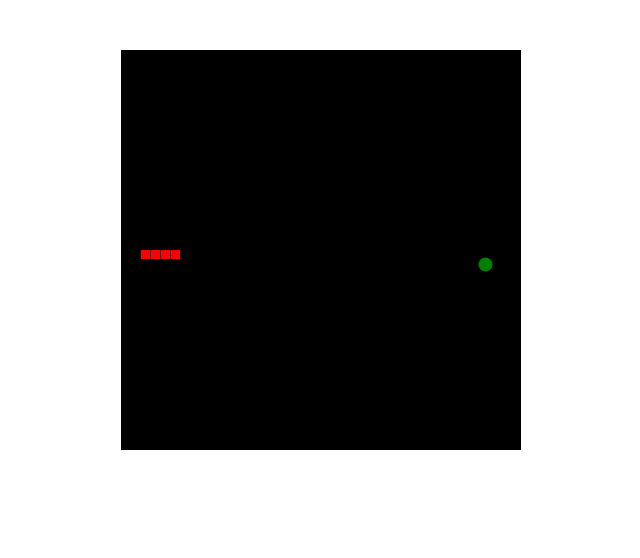
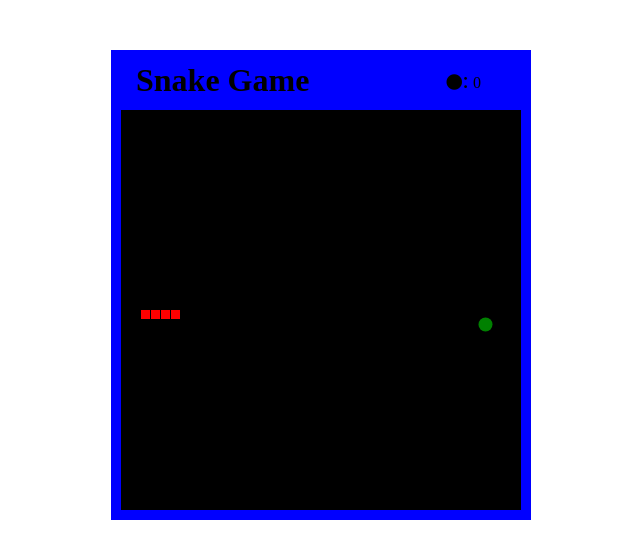
Before and after one commit to shrki416/snake-game-1, a plain HTML site: page index.html in a window 1280 px wide. Shown: the whole page, without its empty margins (319-959 px from the left). Drawn offline with Linux system fonts and the light colour scheme.

Commit message:
add score keeper

```diff
--- a/index.html
+++ b/index.html
@@ -3,13 +3,19 @@
 <head>
     <meta charset="UTF-8">
     <meta name="viewport" content="width=device-width, initial-scale=1.0">
+    <link rel="stylesheet" href="https://pro.fontawesome.com/releases/v5.10.0/css/all.css" integrity="sha384-AYmEC3Yw5cVb3ZcuHtOA93w35dYTsvhLPVnYs9eStHfGJvOvKxVfELGroGkvsg+p" crossorigin="anonymous"/>
     <link rel="stylesheet" href="./style.css">
     <title>Snake Game</title>
 </head>
 <body>
     <div class="container">
+        <div class="header">
+            <h1>Snake Game</h1>
+            <div class="score">
+                <i class="fas fa-circle"></i><span id="semi-colon">:</span> <span id='score-display'>0</span>
+            </div>
+        </div>
         <canvas id="gameCanvas" width="400" height="400"></canvas>
-
     </div>
     <script src="./script.js"></script>
 </body>
--- a/script.js
+++ b/script.js
@@ -155,7 +155,17 @@ function moveApple() {
 
 		appleXCoordinate = (Math.floor(Math.random() * 38) + 1) * 10;
 		appleYCoordinate = (Math.floor(Math.random() * 38) + 1) * 10;
+		updateScore();
 	}
+}
+
+function updateScore() {
+	let scorePlaceHolder = document.querySelector('#score-display');
+	let scoreValue = parseInt(document.querySelector('#score-display').textContent);
+	// if (snakeBodyCoordinates[0][0] === appleXCoordinate && snakeBodyCoordinates[0][1] === appleYCoordinate) {
+	scorePlaceHolder.textContent = scoreValue += 1;
+	console.log(scoreValue);
+	// }
 }
 
 function draw() {
--- a/style.css
+++ b/style.css
@@ -1,9 +1,38 @@
 .container {
 	display: flex;
-	justify-content: center;
+	flex-direction: column;
+	align-items: center;
 	margin-top: 50px;
 }
 
 #gameCanvas {
 	background-color: black;
+	width: 400px;
+	height: 400px;
+	border-bottom: 10px solid blue;
+	border-left: 10px solid blue;
+	border-right: 10px solid blue;
 }
+
+.header {
+	display: flex;
+	background-color: blue;
+	height: 60px;
+	width: 420px;
+	align-items: center;
+}
+
+h1 {
+	margin-left: 25px;
+}
+.score {
+	margin-left: auto;
+	margin-right: 50px;
+}
+
+#semi-colon {
+	font-size: 24px;
+}
+i {
+	margin-top: 5px;
+}
```
Also changed, not shown: 1 other file.
